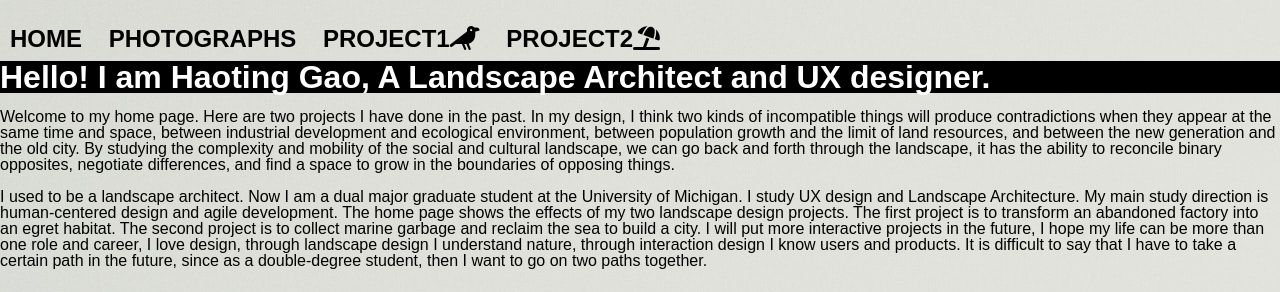
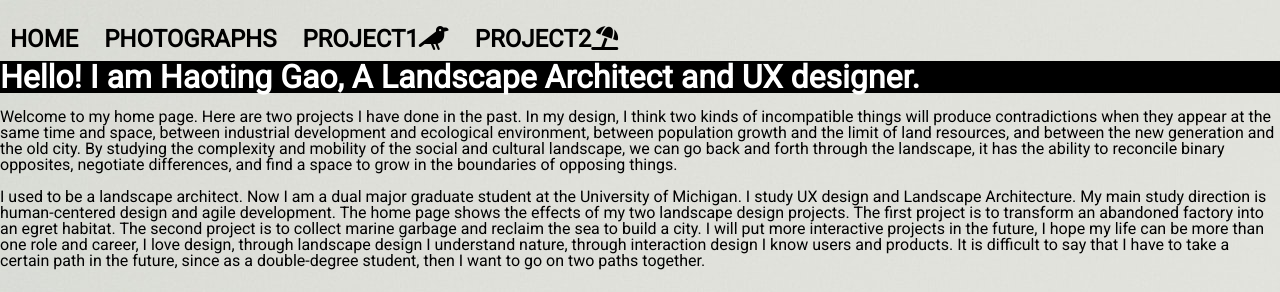
Before and after one commit to gaohaoting/portfolio_mobile, a plain HTML site: page index.html in a window 1280 px wide. Shown: the top 292 px of the page. Drawn offline with Linux system fonts and the light colour scheme.

Commit message:
Add files via upload

```diff
--- a/css/style.css
+++ b/css/style.css
@@ -3,10 +3,10 @@ body{
     background-image: url(../image/background.jpg);
     background-repeat: repeat;
     background-size: auto;
-    font-family: Arial, Helvetica, sans-serif;
+    font-family:'Roboto', sans-serif;
 }
 header{
-    font-family: sans-serif;
+    font-family:'Roboto', sans-serif;
     font-size: 1.5em;
     font-weight: bold;
 }
--- a/index.html
+++ b/index.html
@@ -7,7 +7,7 @@
         <title>Haoting Gao's Portfolio</title>
         <link rel="stylesheet" href="css/html5reset.css">
         <link rel="stylesheet" href="css/style.css">
-        <link href="https://fonts.googleapis.com/css2?family=Space+Mono&display=swap" rel="stylesheet">
+        <link href="https://fonts.googleapis.com/css2?family=Roboto&display=swap" rel="stylesheet">
 	    <script src="https://kit.fontawesome.com/9157b1a671.js" crossorigin="anonymous"></script>
     </head>
     <body>
```
Also changed, not shown: photograph.html (+1 -1 lines), project1.html (+1 -1 lines), project2.html (+1 -1 lines).
